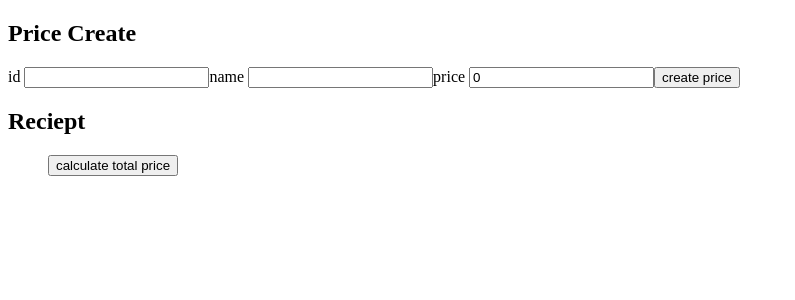
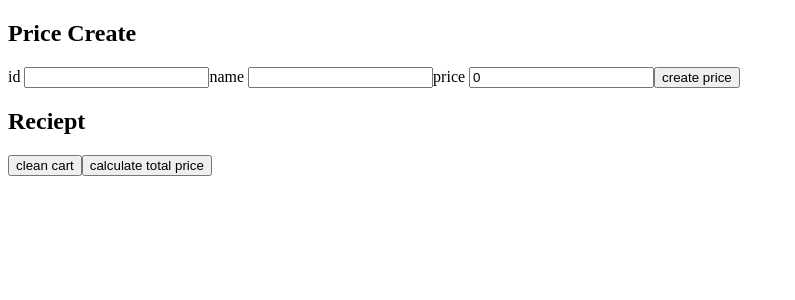
Before and after one commit to lemontech119/refactoring-study, an Angular app in the folder src/chapter08/: page / in a window 1280 px wide. Shown: the top 300 px of the page, without its empty margins (0-795 px from the left). Built offline with nearby package versions, Linux system fonts and the light colour scheme.

Commit message:
chapter8-2

```diff
--- a/src/chapter08/src/app/app.component.html
+++ b/src/chapter08/src/app/app.component.html
@@ -8,13 +8,17 @@
 <button (click)='addProduct(tempProduct)'>create price</button>
 
 <h2>Reciept</h2>
-<ol>
-  <ng-container *ngFor='let product of products'>
-    <li>id: {{product.id}}</li>
+<ng-container *ngFor='let product of products'>
+  <ul>
+    <div style='display: flex'>
+      <li>id: {{product.id}}</li>
+      <button style='margin-left: 10px' (click)='removeProduct(product.id)'>REMOVE</button>
+    </div>
     <li>name: {{product.name}}</li>
     <li>price: {{product.price}}</li>
-  </ng-container>
-  <button (click)='printReceipt()'>calculate total price</button>
-  <h3 *ngIf='totalPrice'>total price: {{totalPrice}}</h3>
-</ol>
+  </ul>
+</ng-container>
+<button (click)='clearCart()'>clean cart</button>
+<button (click)='printReceipt()'>calculate total price</button>
+<h3 *ngIf='totalPrice'>total price: {{totalPrice}}</h3>
 <router-outlet></router-outlet>
--- a/src/chapter08/src/app/app.component.ts
+++ b/src/chapter08/src/app/app.component.ts
@@ -42,6 +42,16 @@ export class AppComponent {
     return total;
   }
 
+  removeProduct(productId: string): void {
+    const index = this.products.findIndex(product => product.id === productId);
+    if (index !== -1) {
+      const product = this.products.splice(index, 1);
+      console.log(`Product removed: ${product[0].name}`);
+    } else {
+      console.log('Product not found in the cart');
+    }
+  }
+
   private isProductInStock(product: Product): boolean {
     // Dummy stock check implementation
     return product.id.startsWith('item');
@@ -55,5 +65,9 @@ export class AppComponent {
     this.totalPrice = this.calculateTotalPrice();
   }
 
-  // ... (Other methods) ...
+    clearCart(): void {
+        this.products.length = 0;  // This effectively empties the array.
+        console.log('The cart has been cleared');
+    }
+
 }
```
